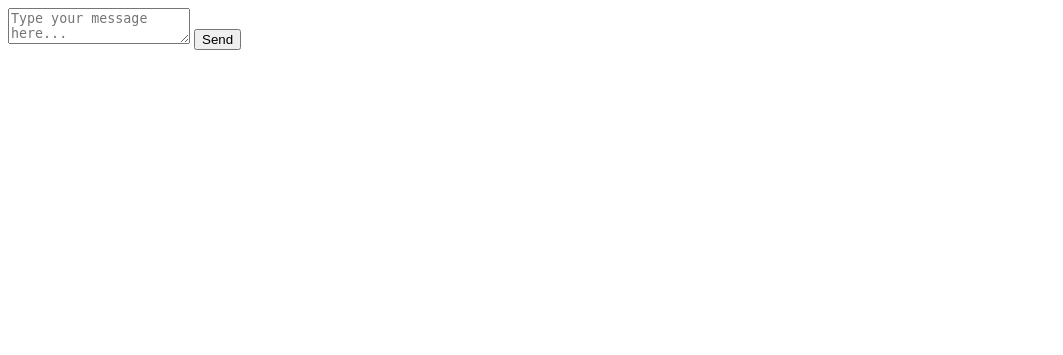
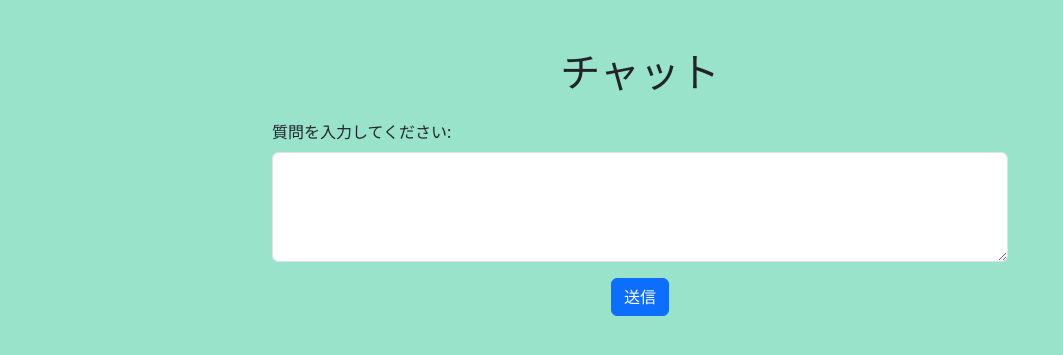
Before and after one commit to pochon-tech-pro/eventlet-sample, a Flask app: page / in a window 1280 px wide. Shown: the top 355 px of the page, without its empty margins (0-1063 px from the left). Run offline with Flask 3, Linux system fonts and the light colour scheme; some libraries are stand-ins or nearby versions.

Commit message:
チャット

```diff
--- a/main.py
+++ b/main.py
@@ -29,7 +29,7 @@ def handle_message(data):
 
 def background_thread(data):
     logging.debug(f"Received message: {data}")
-    time.sleep(5)  # 模擬処理時間
+    time.sleep(1)  # 模擬処理時間
     logging.debug(f"Finished processing message: {data}")
 
 
@@ -37,4 +37,4 @@ if __name__ == '__main__':
     # eventletのWSGIサーバーを起動
     # これにより、Flaskアプリケーションが非同期I/Oを使用して動作するようになる
     # app.run()だと多数のクライアントからのリクエストを同時に処理する必要があるときにネック
-    eventlet.wsgi.server(eventlet.listen(('127.0.0.1', 8081)), app)
+    eventlet.wsgi.server(eventlet.listen(('127.0.0.1', 9000)), app)
--- a/templates/index.html
+++ b/templates/index.html
@@ -1,25 +1,60 @@
 <!DOCTYPE html>
-<html>
+<html lang="en">
 <head>
-    <title>Chat Room</title>
-    <script src="https://cdnjs.cloudflare.com/ajax/libs/socket.io/4.0.1/socket.io.js"></script>
-    <script src="https://code.jquery.com/jquery-3.6.0.min.js"></script>
+    <meta charset="UTF-8">
+    <meta name="viewport" content="width=device-width, initial-scale=1.0">
+    <title>チャット</title>
+    <link href="//cdn.jsdelivr.net/npm/bootstrap@5.3.0-alpha1/dist/css/bootstrap.min.css" rel="stylesheet">
+    <script src="//cdn.jsdelivr.net/npm/@popperjs/core@2.11.6/dist/umd/popper.min.js"></script>
+    <script src="//cdn.jsdelivr.net/npm/bootstrap@5.3.0-alpha1/dist/js/bootstrap.min.js"></script>
+    <script src="//cdnjs.cloudflare.com/ajax/libs/socket.io/4.6.0/socket.io.js"></script>
+    <script src="//code.jquery.com/jquery-3.6.0.min.js"></script>
+    <script>
+        $(document).ready(function () {
+            var socket = io.connect('http://' + document.domain + ':' + location.port);
+            socket.on('connect', function () {
+                console.log("connected");
+            });
+
+            socket.on('broadcast_message', function (char) {
+
+                // 回答用カード作成
+                const newCard = document.createElement("div");
+                newCard.className = "card mt-2";
+                const newCardBody = document.createElement("div");
+                newCardBody.className = "card-body";
+                const newResponse = document.createElement("p");
+                newCardBody.appendChild(newResponse);
+                newCard.appendChild(newCardBody);
+                newCard.append(char);
+                document.getElementById("response_list").appendChild(newCard);
+            });
+
+            $('#submit_button').on('click', function () {
+                var user_input = $('#user_input').val();
+                socket.emit('send_message', user_input);
+                $('#user_input').val('');
+            });
+        });
+    </script>
 </head>
-<body>
-<textarea id="message" placeholder="Type your message here..."></textarea>
-<button id="send">Send</button>
-<div id="messages"></div>
-
-<script type="text/javascript" charset="utf-8">
-    var socket = io.connect('http://127.0.0.1:8081');
-    socket.on('broadcast_message', function (msg) {
-        $('#messages').append($('<li>').text(msg));
-    });
-
-    $('#send').click(function () {
-        socket.emit('send_message', $('#message').val());
-        $('#message').val('');
-    });
-</script>
+<body style="background-color: rgb(154, 227, 203);">
+<div class="container">
+    <div class="row justify-content-center">
+        <div class="col-md-8">
+            <h1 class="text-center mt-5">チャット</h1>
+            <div class="mt-4">
+                <div class="mb-3">
+                    <label for="user_input" class="form-label">質問を入力してください:</label>
+                    <textarea id="user_input" name="user_input" rows="4" class="form-control"></textarea>
+                </div>
+                <div class="text-center">
+                    <button id="submit_button" class="btn btn-primary">送信</button>
+                </div>
+            </div>
+            <div id="response_list" class="mt-4"></div>
+        </div>
+    </div>
+</div>
 </body>
 </html>
```
